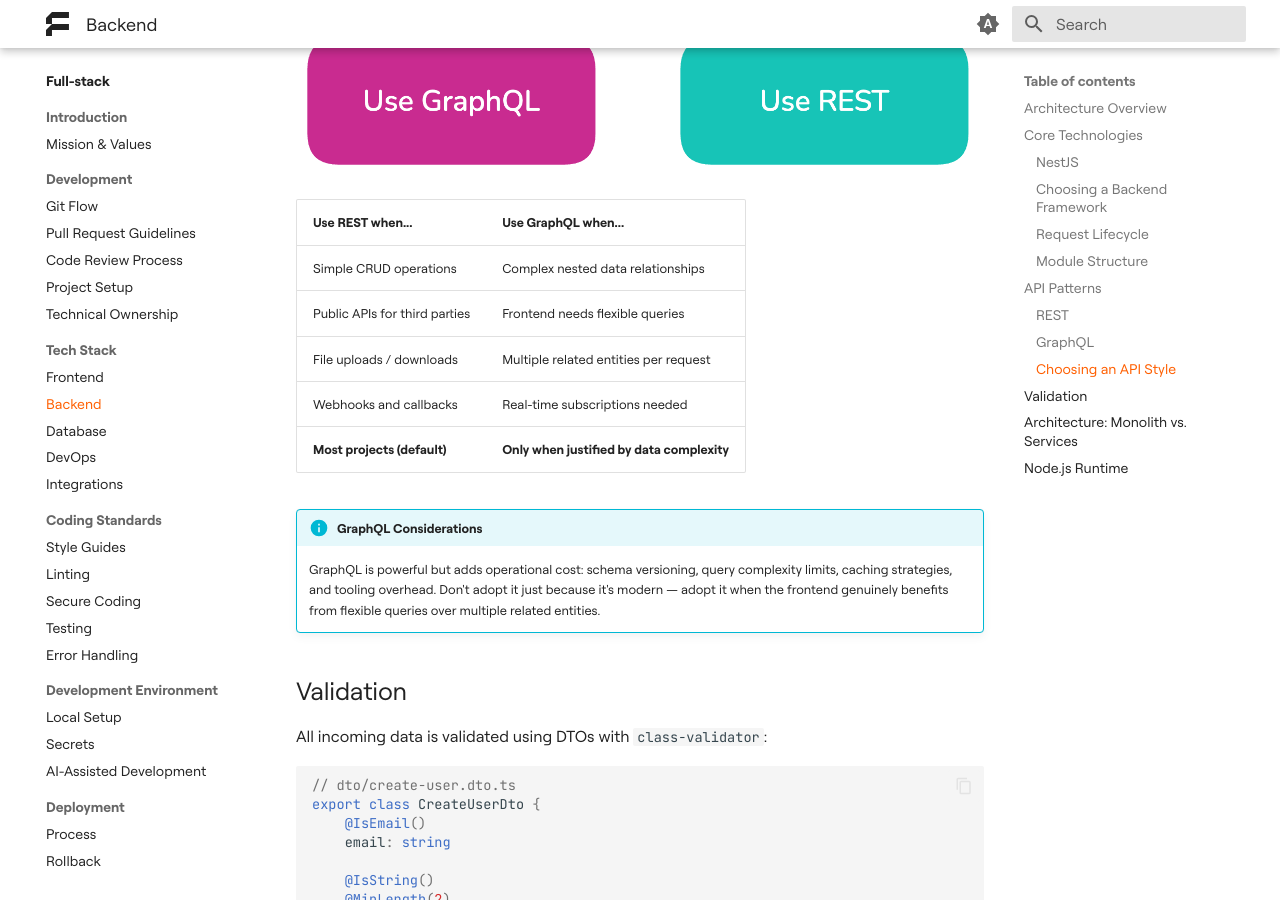
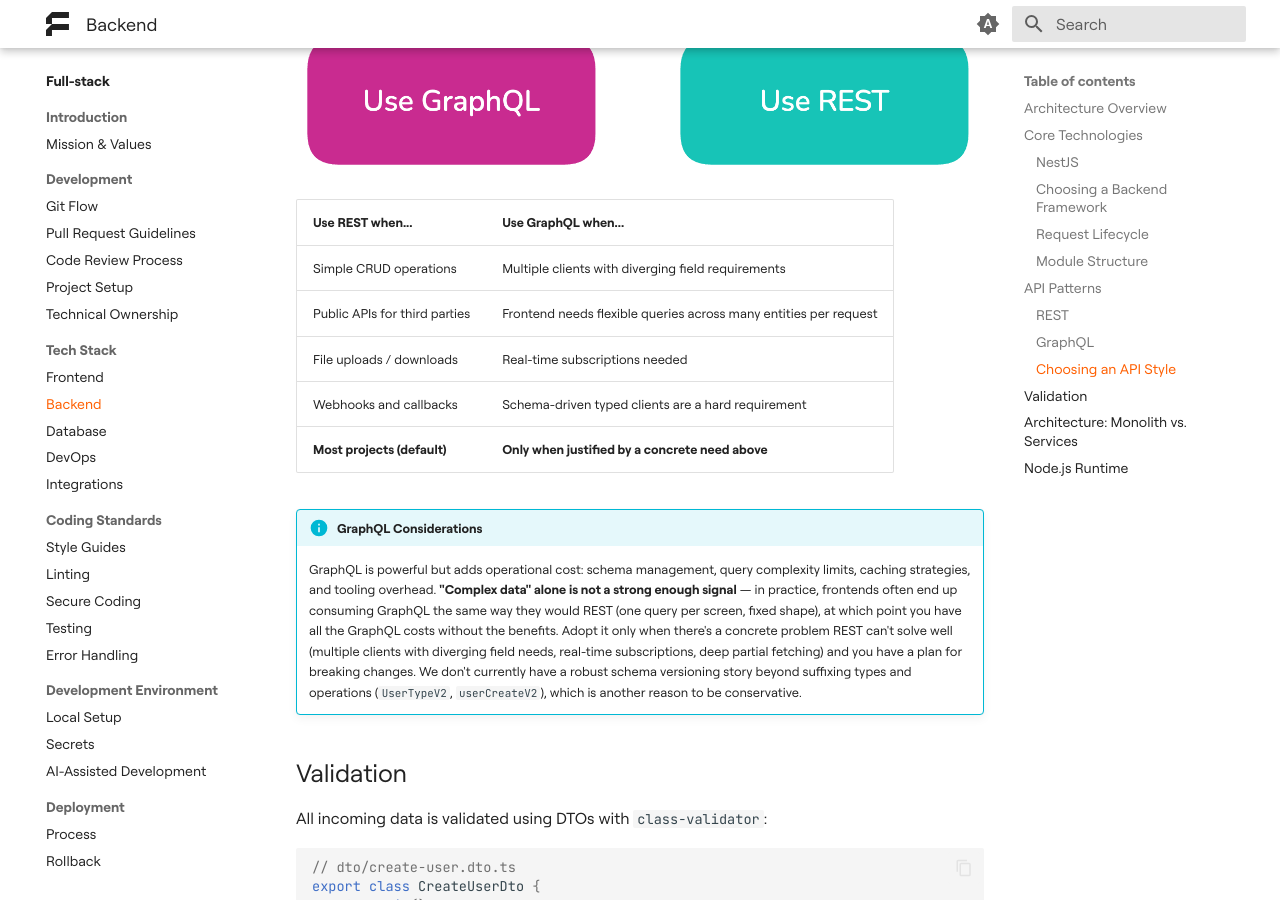
Before and after one commit to futuredapp/Engineering-Handbook, an MkDocs documentation site: the page built from docs/teams/fullstack/tech_stack/10_backend.md, in a window 1280 px wide and 900 px high, scrolled down 5877 px. Built offline with MkDocs 1.6.1 and Material for MkDocs 9.7.7, drawn with Linux system fonts in a browser that asks for light colours.

Commit message:
fix: updated use cases for graphql usage

```diff
--- a/docs/teams/fullstack/tech_stack/10_backend.md
+++ b/docs/teams/fullstack/tech_stack/10_backend.md
@@ -158,15 +158,15 @@ export class UsersResolver {
 
 | Use REST when... | Use GraphQL when... |
 |---|---|
-| Simple CRUD operations | Complex nested data relationships |
-| Public APIs for third parties | Frontend needs flexible queries |
-| File uploads / downloads | Multiple related entities per request |
-| Webhooks and callbacks | Real-time subscriptions needed |
-| **Most projects (default)** | **Only when justified by data complexity** |
+| Simple CRUD operations | Multiple clients with diverging field requirements |
+| Public APIs for third parties | Frontend needs flexible queries across many entities per request |
+| File uploads / downloads | Real-time subscriptions needed |
+| Webhooks and callbacks | Schema-driven typed clients are a hard requirement |
+| **Most projects (default)** | **Only when justified by a concrete need above** |
 
 !!! info "GraphQL Considerations"
 
-    GraphQL is powerful but adds operational cost: schema versioning, query complexity limits, caching strategies, and tooling overhead. Don't adopt it just because it's modern — adopt it when the frontend genuinely benefits from flexible queries over multiple related entities.
+    GraphQL is powerful but adds operational cost: schema management, query complexity limits, caching strategies, and tooling overhead. **"Complex data" alone is not a strong enough signal** — in practice, frontends often end up consuming GraphQL the same way they would REST (one query per screen, fixed shape), at which point you have all the GraphQL costs without the benefits. Adopt it only when there's a concrete problem REST can't solve well (multiple clients with diverging field needs, real-time subscriptions, deep partial fetching) and you have a plan for breaking changes. We don't currently have a robust schema versioning story beyond suffixing types and operations (`UserTypeV2`, `userCreateV2`), which is another reason to be conservative.
 
 ## Validation
 
```
